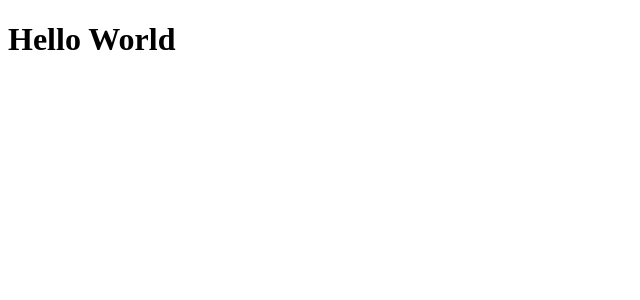
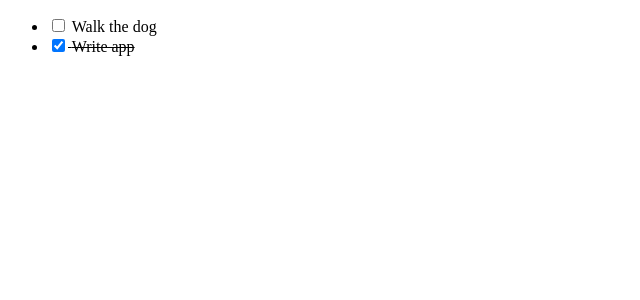
Before and after one commit to ramikhafagi96/Learning-TypeScript, a React (Create React App) app in the folder todo-list/: page / in a window 1280 px wide. Shown: the top 300 px of the page, without its empty margins (0-640 px from the left). Built offline with nearby package versions, Linux system fonts and the light colour scheme.

Commit message:
add TodoListItem component to App

```diff
--- a/todo-list/src/App.tsx
+++ b/todo-list/src/App.tsx
@@ -1,7 +1,26 @@
 import React from 'react';
+import { TodoListItem } from './TodoListItem';
+
+const todos: Todo[] = [
+  {
+    text: 'Walk the dog',
+    complete: false,
+  },
+  {
+    text: 'Write app',
+    complete: true,
+  },
+];
 
 function App() {
-  return <h1>Hello World</h1>
+  return (
+    <div>
+      <ul>
+        <TodoListItem todo={todos[0]} />
+        <TodoListItem todo={todos[1]} />
+      </ul>
+    </div>
+  );
 }
 
 export default App;
```
